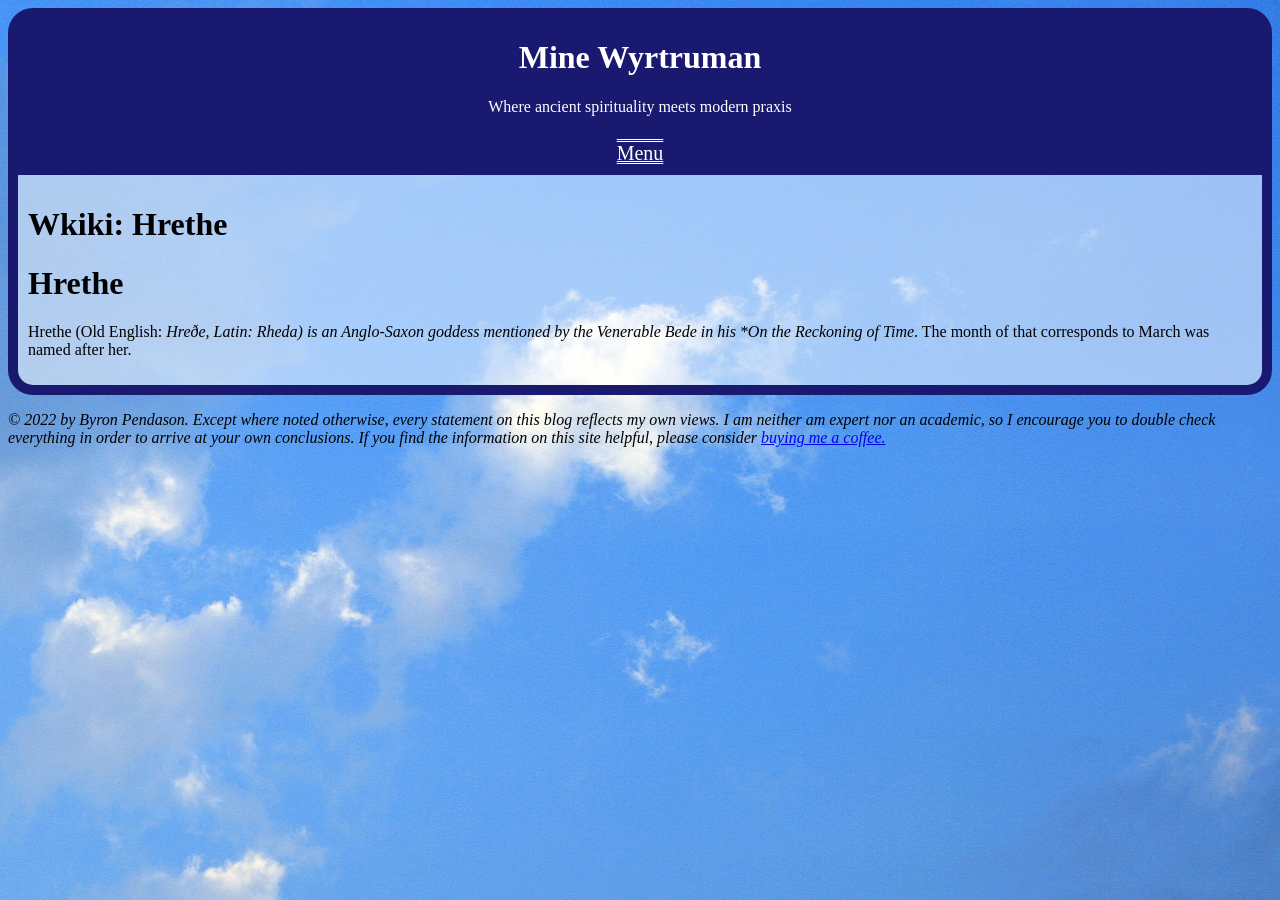
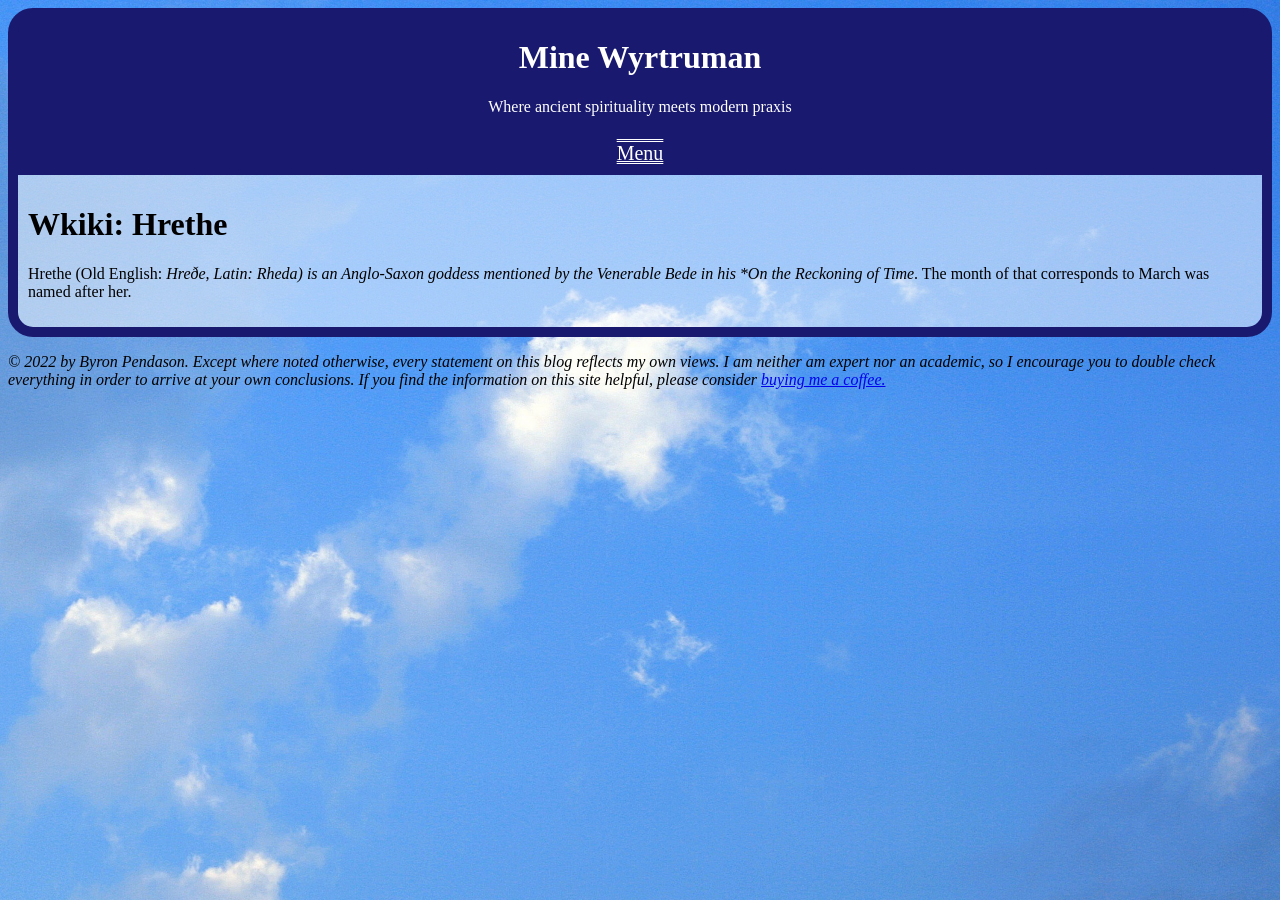
Before and after one commit to byronpendason/byronpendason.github.io, a Jekyll site: the page built from _wiki/hrethe.md, in a window 1280 px wide. Built offline with Jekyll 4.4.1, drawn with Linux system fonts in a browser that asks for light colours; comment, search, counter and statistics services are not loaded.

Commit message:
Update hrethe.md

```diff
--- a/_wiki/hrethe.md
+++ b/_wiki/hrethe.md
@@ -2,6 +2,4 @@
 title: Hrethe
 ---
 
-# Hrethe
-
 Hrethe (Old English: *Hreðe, Latin: Rheda) is an Anglo-Saxon goddess mentioned by the Venerable Bede in his *On the Reckoning of Time*. The month of that corresponds to March was named after her.
```
